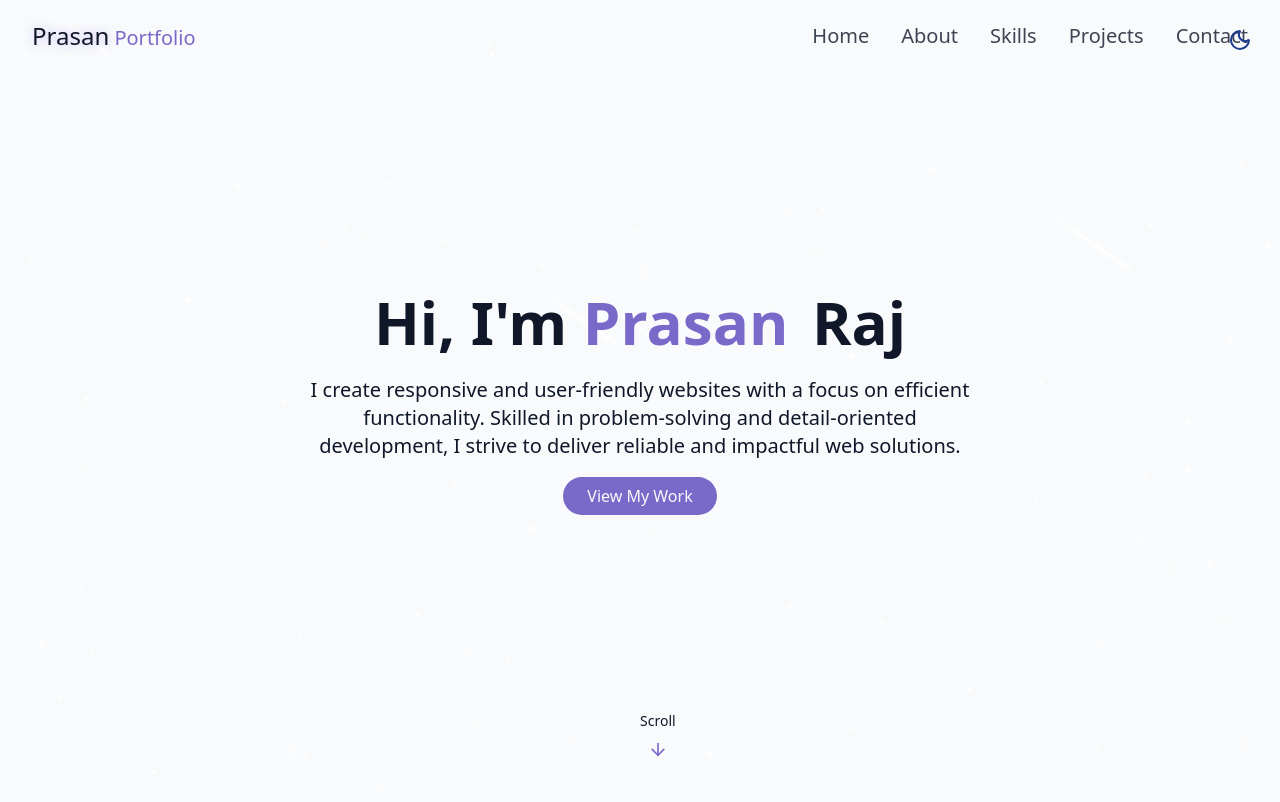
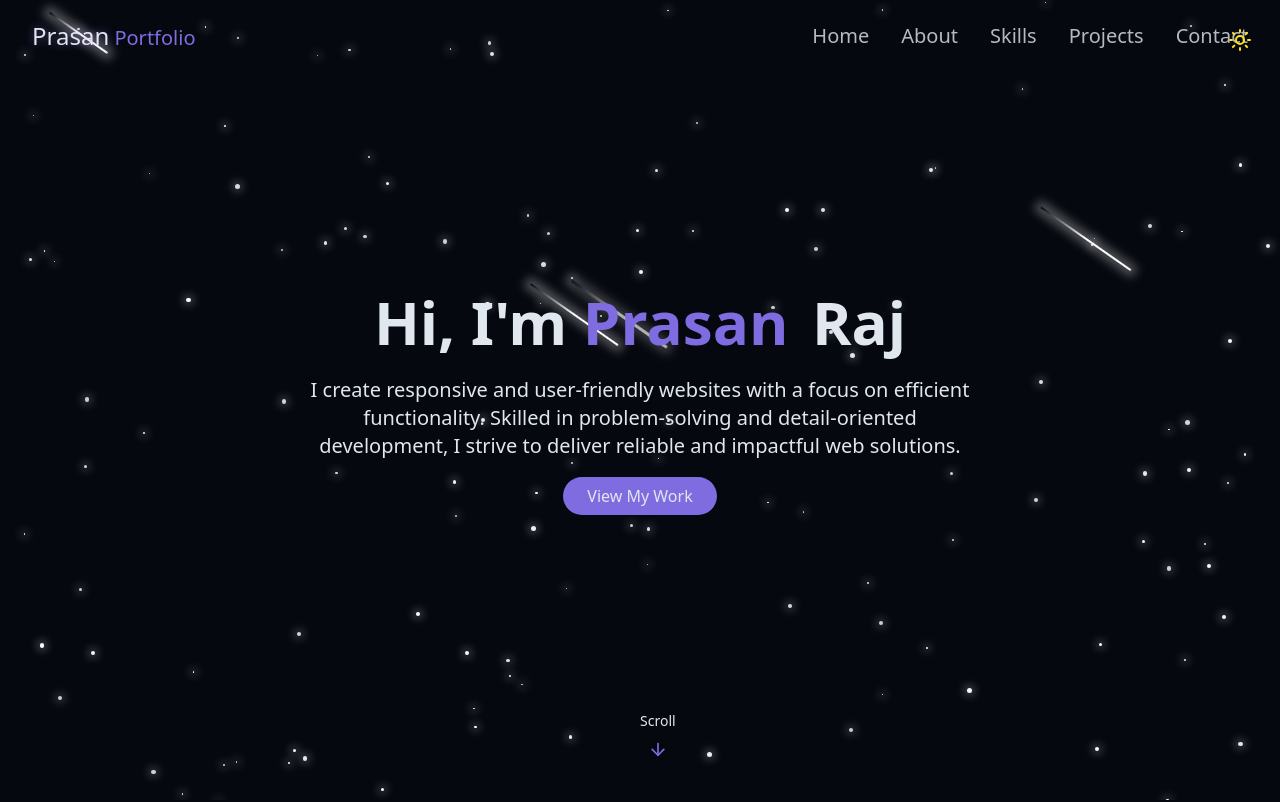
Before and after one commit to raj-prasan/raj-prasan.github.io, a React (Vite) app: page / in a window 1280 px wide. Shown: the top 802 px of the page. Built offline with nearby package versions, Linux system fonts and the light colour scheme.

Commit message:
fixed bug in theme-toggle

```diff
--- a/src/components/ThemeToggle.jsx
+++ b/src/components/ThemeToggle.jsx
@@ -9,10 +9,14 @@ function ThemeToggle() {
             setIsDarkMode(true);
         document.documentElement.classList.add('dark');
         }
-        else{
+        else if(savedTheme === 'light'){
 
             setIsDarkMode(false);
             document.documentElement.classList.remove('dark');
+        }
+        else{
+            setIsDarkMode(true);
+        document.documentElement.classList.add('dark');
         }
     }, []);
     const toggleTheme = () => {
```
